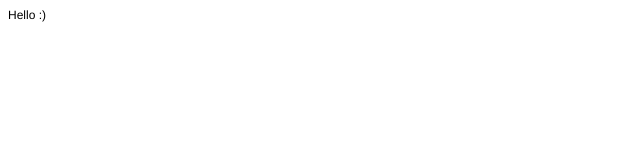
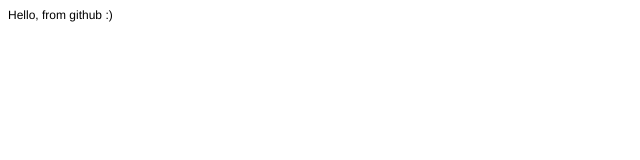
Before and after one commit to initin/initin.github.io, a plain HTML site: page index.html in a window 1280 px wide. Shown: the full height of the page, 0-640 px from the left. Drawn offline with Linux system fonts and the light colour scheme.

Commit message:
Update index.html

```diff
--- a/index.html
+++ b/index.html
@@ -3,14 +3,12 @@
 <head>
   <meta http-equiv="Content-Type" content="text/html; charset=utf-8">
   <meta http-equiv="Content-Style-Type" content="text/css">
-  <title></title>
-  <meta name="Generator" content="Cocoa HTML Writer">
-  <meta name="CocoaVersion" content="1339">
+  <title>Nitin G.</title>
   <style type="text/css">
     p.p1 {margin: 0.0px 0.0px 0.0px 0.0px; font: 12.0px Helvetica}
   </style>
 </head>
 <body>
-<p class="p1">Hello :)</p>
+<p class="p1">Hello, from github :)</p>
 </body>
 </html>
```
